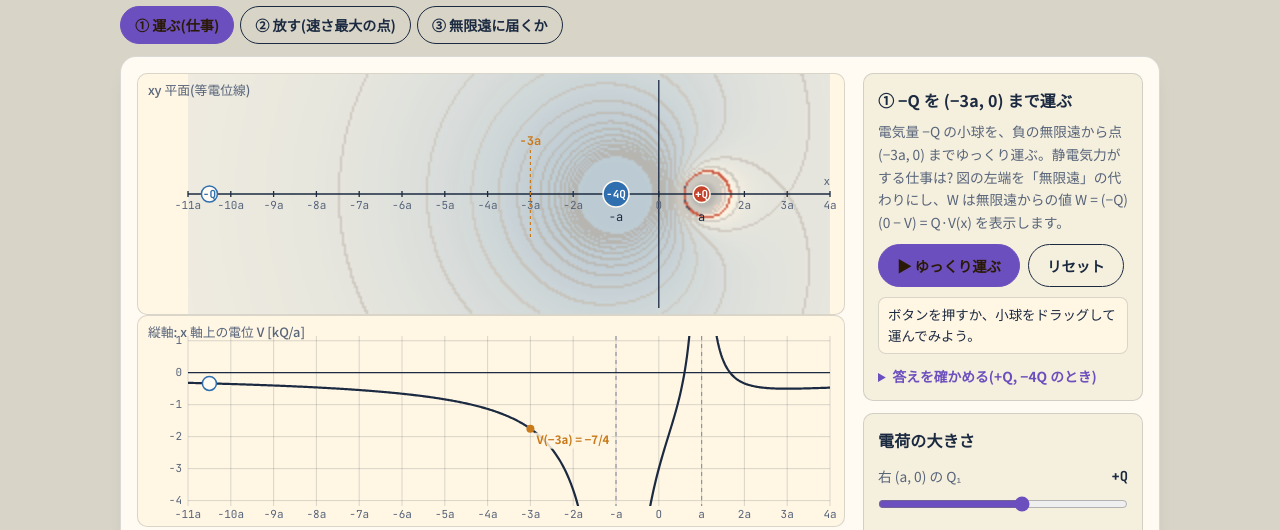
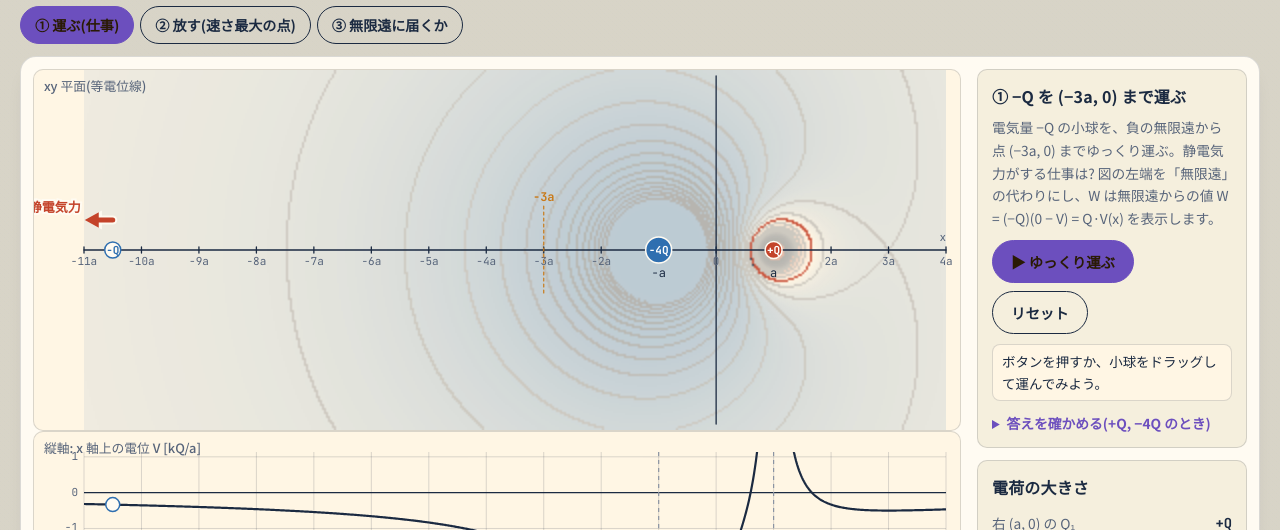
Before and after one commit to tanq-s-lab/physics-sim, a plain HTML site: page sim-twocharges.html in a window 1280 px wide. Shown: the part 231-761 px from the top of the page. Drawn offline with Linux system fonts and the light colour scheme; a web font is replaced by a local one.

Commit message:
Add files via upload

```diff
--- a/sim-twocharges.html
+++ b/sim-twocharges.html
@@ -10,7 +10,8 @@
 <link rel="stylesheet" href="./style.css">
 <style>
   /* このページ専用:図(3段)と操作を横並び。スマホでは上2段の図を固定 */
-  .tc-stage{display:grid;grid-template-columns:minmax(0,1fr) 280px;gap:18px;align-items:start;}
+  .page{max-width:1320px;}
+  .tc-stage{display:grid;grid-template-columns:minmax(0,1fr) 270px;gap:16px;align-items:start;padding:12px;}
   .tc-figs{display:flex;flex-direction:column;gap:6px;}
   .tc-pl{position:relative;border-radius:10px;border:1px solid var(--line);background:var(--paper-card-2);overflow:hidden;}
   .tc-pl canvas{display:block;width:100%;touch-action:none;}
@@ -171,7 +172,7 @@
           <button class="btn" data-z="60">60a</button>
         </div>
       </div>
-      <p class="hint" style="margin-top:10px">小球は図の上でドラッグして動かせます(①と③)。上の図にカーソルを当てると、その点の電位が出ます。単位は k = a = 1、小球の質量・電気量は 1 にしています。</p>
+      <p class="hint" style="margin-top:10px">小球は図の上でドラッグして動かせます(①と③)。上の図にカーソルを当てると、その点の電位が出ます。静電気力の矢印は、力が強いほど長くなります(長さは目安)。単位は k = a = 1、小球の質量・電気量は 1 にしています。</p>
     </div>
   </section>
 
@@ -263,7 +264,7 @@ function X(x){const v=view();return padL+(x-v.a)*sc();}
 function iX(px){const v=view();return v.a+(px-padL)/sc();}
 function resize(){
   const d=window.devicePixelRatio||1;W=cvs.xy.parentElement.clientWidth;
-  const sm=window.innerWidth<=860;H=sm?{xy:170,v:150,t:120}:{xy:240,v:210,t:150};
+  const sm=window.innerWidth<=860;H=sm?{xy:190,v:155,t:120}:{xy:360,v:230,t:150};
   for(const k in cvs){const c=cvs[k];c.style.height=H[k]+'px';c.width=Math.round(W*d);c.height=Math.round(H[k]*d);
     ctx[k]=c.getContext('2d');ctx[k].setTransform(d,0,0,d,0,0);}
   heat=null;calcVR();
@@ -307,6 +308,23 @@ function arrow(c,x1,y1,x2,y2,col,w=2.2){
   c.beginPath();c.moveTo(x2,y2);c.lineTo(x2-hh*Math.cos(ang-0.45),y2-hh*Math.sin(ang-0.45));
   c.lineTo(x2-hh*Math.cos(ang+0.45),y2-hh*Math.sin(ang+0.45));c.closePath();c.fill();
 }
+function forceArrow(c,bx,y,f,fref){
+  if(Math.abs(f)<1e-6)return;
+  const L=18+82*Math.tanh(Math.abs(f)/fref),dir=Math.sign(f),x2=bx+dir*L;
+  // 背景に溶けないよう白い縁取り → 太い矢印
+  c.save();c.globalAlpha=0.9;arrowBig(c,bx,y,x2,y,C.paper,9,20);c.restore();
+  arrowBig(c,bx,y,x2,y,C.pos,5,16);
+  c.font='700 13px '+SANS;c.textBaseline='bottom';c.textAlign=dir>0?'left':'right';
+  const tx=x2+dir*4,ty=y-6;c.lineWidth=4;c.strokeStyle=C.paper;c.strokeText('静電気力',tx,ty);c.fillStyle=C.pos;c.fillText('静電気力',tx,ty);
+}
+function arrowBig(c,x1,y1,x2,y2,col,w,head){
+  const ang=Math.atan2(y2-y1,x2-x1),L=Math.hypot(x2-x1,y2-y1),hh=Math.min(head,L*0.7);
+  const bx2=x2-hh*0.8*Math.cos(ang),by2=y2-hh*0.8*Math.sin(ang);
+  c.strokeStyle=col;c.fillStyle=col;c.lineWidth=w;c.lineCap='round';
+  c.beginPath();c.moveTo(x1,y1);c.lineTo(bx2,by2);c.stroke();
+  c.beginPath();c.moveTo(x2,y2);c.lineTo(x2-hh*Math.cos(ang-0.5),y2-hh*Math.sin(ang-0.5));
+  c.lineTo(x2-hh*Math.cos(ang+0.5),y2-hh*Math.sin(ang+0.5));c.closePath();c.fill();
+}
 function dot(c,x,y,r,fill,stroke,label,lc){
   c.beginPath();c.arc(x,y,r,0,7);c.fillStyle=fill;c.fill();
   if(stroke){c.strokeStyle=stroke;c.lineWidth=1.5;c.stroke();}
@@ -343,11 +361,11 @@ function drawXY(){
   const bx=X(S.x);
   if(S.x<=v.b){
     if(S.mode===1){
-      const f=-Ex(S.x);arrow(c,bx,ym-22,bx+Math.max(-70,Math.min(70,f*70)),ym-22,C.pos);
+      forceArrow(c,bx,ym-30,-Ex(S.x),0.3);
       dot(c,bx,ym,8,C.paper,C.neg,'−Q',C.neg);
     }else{
-      const f=Ex(S.x);arrow(c,bx,ym-22,bx+Math.max(-70,Math.min(70,f*25)),ym-22,C.pos);
-      if(Math.abs(S.v)>1e-3)arrow(c,bx,ym+24,bx+Math.max(-80,Math.min(80,S.v*14)),ym+24,C.neg);
+      forceArrow(c,bx,ym-30,Ex(S.x),1.0);
+      if(Math.abs(S.v)>1e-3)arrow(c,bx,ym+28,bx+Math.max(-80,Math.min(80,S.v*14)),ym+28,C.neg,2.6);
       dot(c,bx,ym,8,C.brand,C.paper,'q','#1B1002');
     }
   }else{
```
